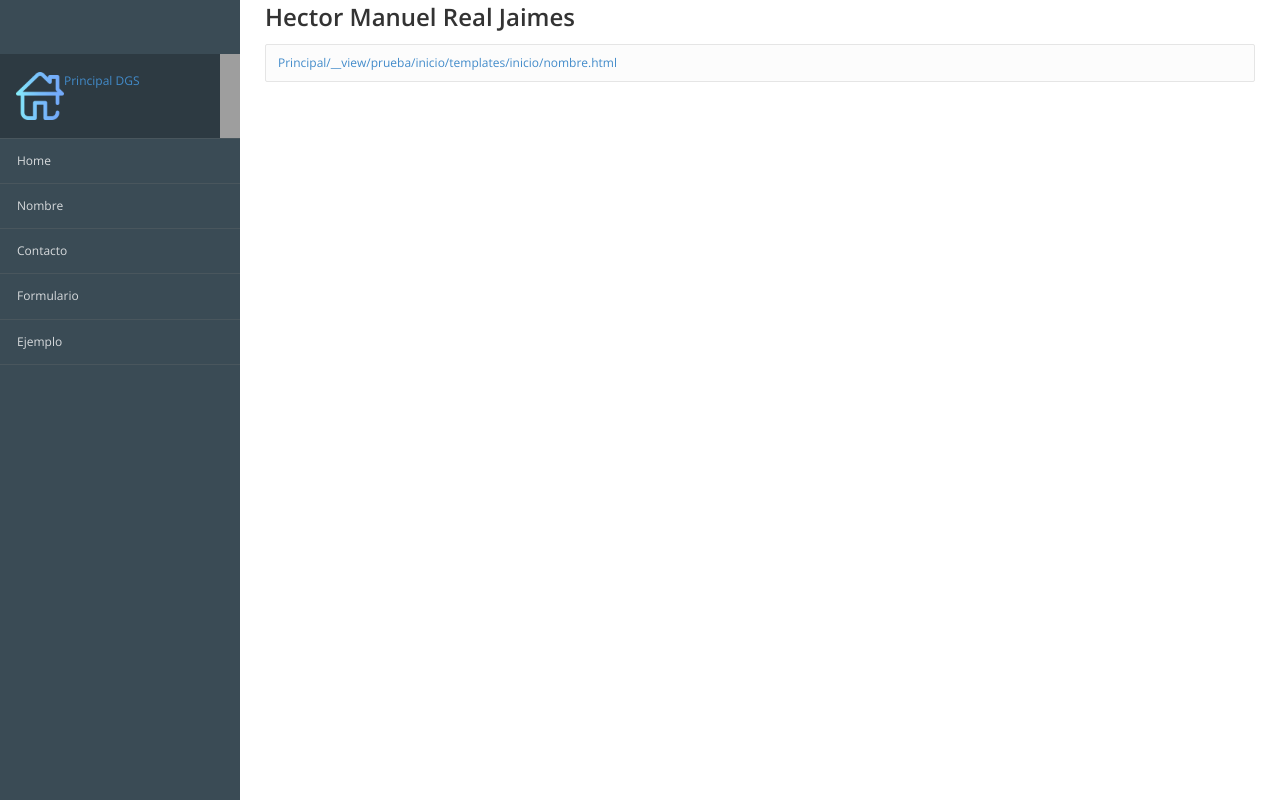
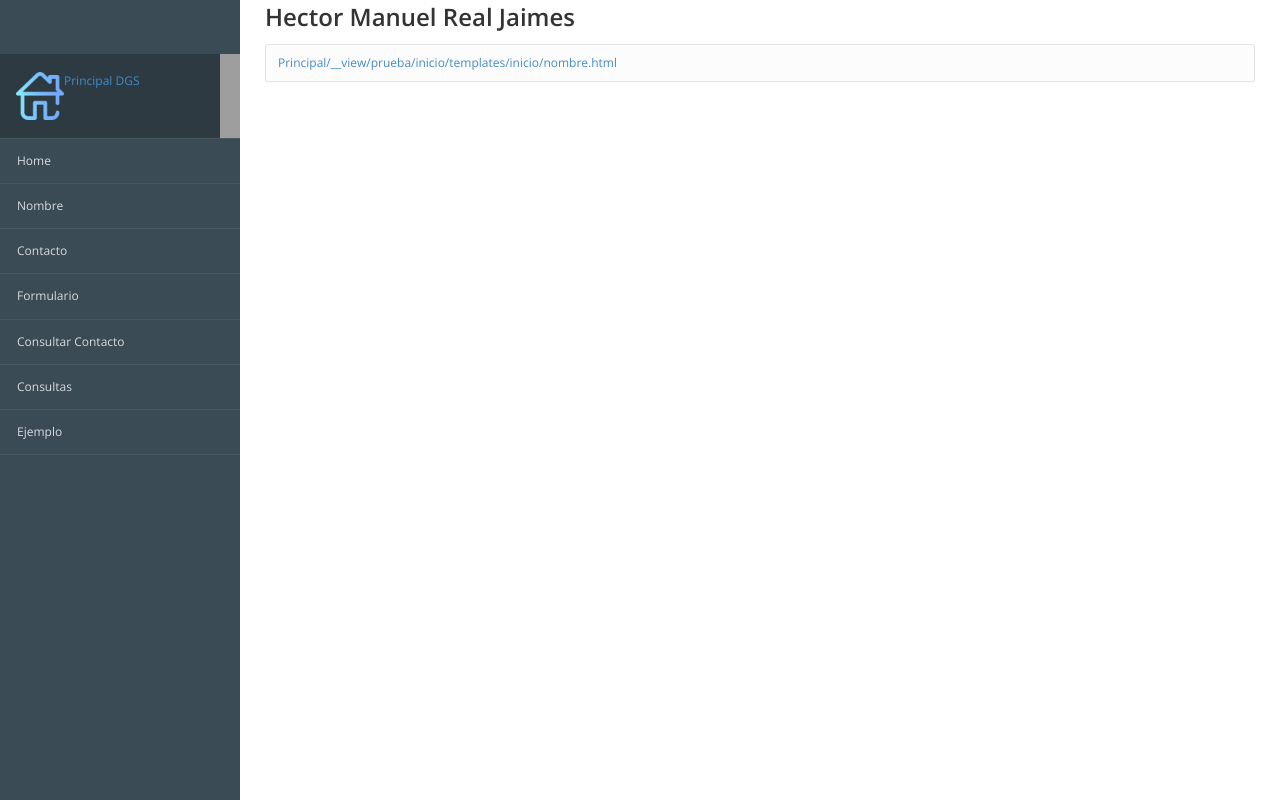
Before and after one commit to Hectorm212/proyecto-django, a Django app: template prueba/inicio/templates/inicio/nombre.html in a window 1280 px wide. Run offline with Django 5.2, Linux system fonts and the light colour scheme; the template is opened without the code that fills it, so the values that code supplies are empty; parts of the project's set-up code (start-up, migrations or seed data) failed here and were passed over; some libraries are stand-ins or nearby versions; grey boxes are pictures that could not be loaded.

Commit message:
Nuevas urls en el encabezado

```diff
--- a/prueba/inicio/templates/inicio/encabezado.html
+++ b/prueba/inicio/templates/inicio/encabezado.html
@@ -76,6 +76,8 @@
                     <li><a href="{% url 'nombre' %}">Nombre</a></li>
                     <li><a href="{% url 'contacto' %}">Contacto</a></li>
                     <li><a href="{% url 'formulario' %}">Formulario</a></li>
+                    <li><a href="{% url 'consultarContacto' %}">Consultar Contacto</a></li>
+                    <li><a href="{% url 'consultas' %}">Consultas</a></li>
                     <li><a href="{% url 'ejemplo' %}">Ejemplo</a></li>
 				</ul>
 				<!-- /Fin menú -->
```
